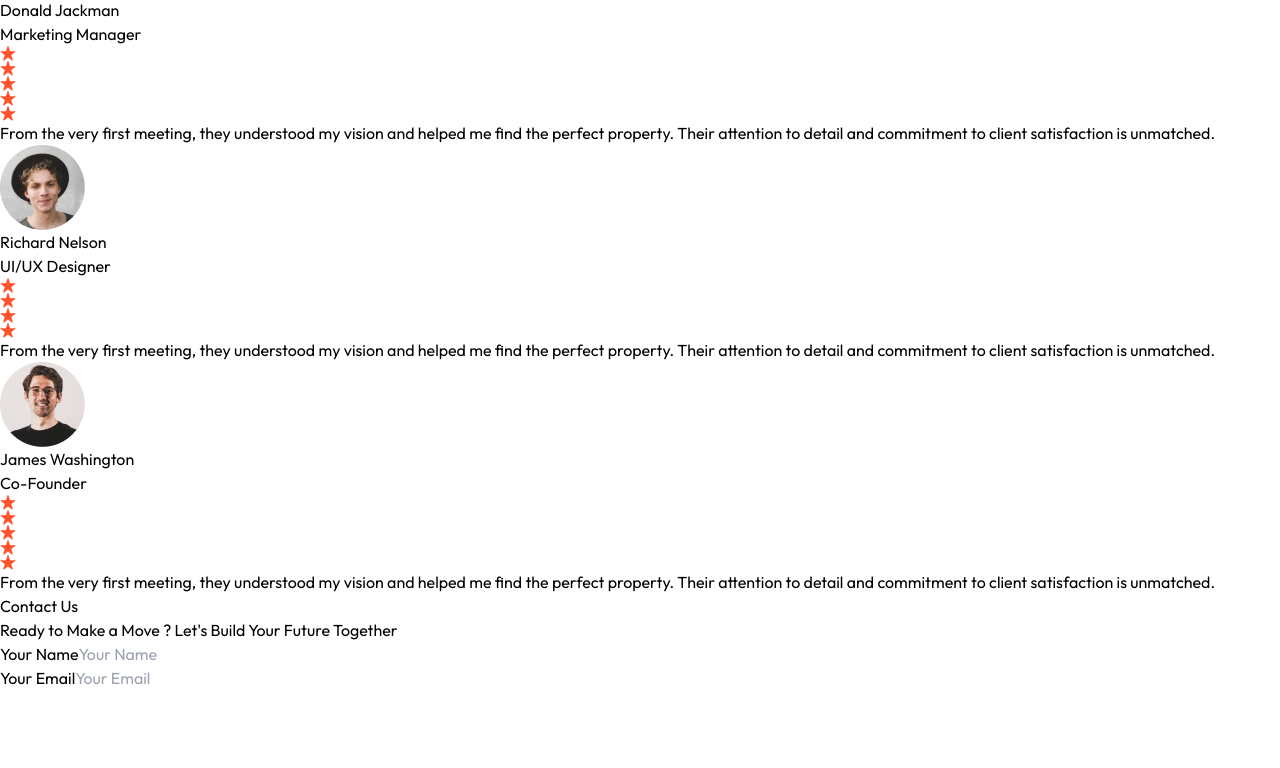
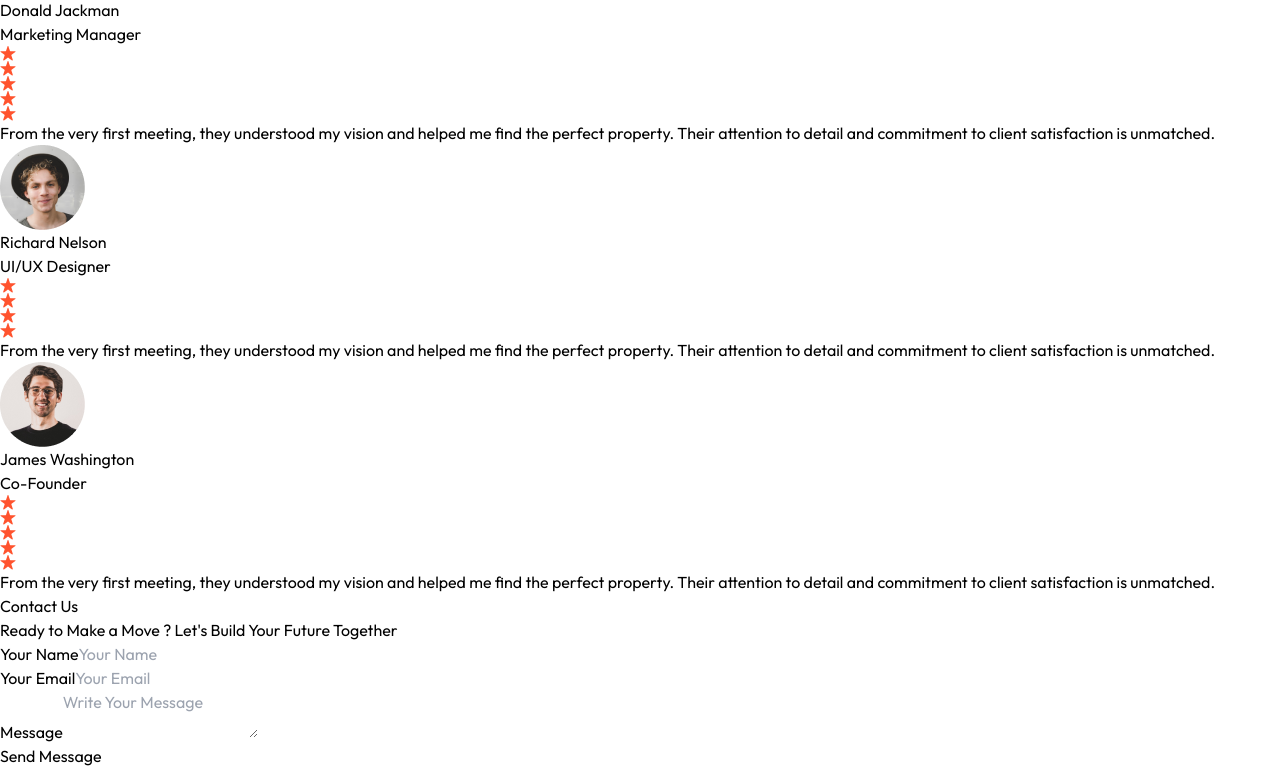
Before and after one commit to tipizzo/real-estate-app, a React (Vite) app: page / in a window 1280 px wide. Shown: the part 5907-6675 px from the top of the page. Before the commit the page ends 6597 px from the top, so only its background shows below. Built offline with nearby package versions, Linux system fonts and the light colour scheme.

Commit message:
Implementing the contact component

```diff
--- a/src/components/Contact.jsx
+++ b/src/components/Contact.jsx
@@ -18,6 +18,11 @@ const Contact = () => {
                     <input className='w-full border border-gray-300 rounded py-3 px-4 mt-2' name='Email' type='email' placeholder='Your Email' required />
                 </div>
             </div>
+            <div className='my-6 text-left'>
+                Message
+                <textarea className='w-full border border-gray-300 rounded py-3 px-4 mt-2 h-48 resize-none' name='Message' placeholder='Write Your Message' required></textarea>
+            </div>
+            <button className='bg-blue-600 text-white py-2 px-12 mb-10 rounded'>Send Message</button>
         </form>
 
     </div>
```
